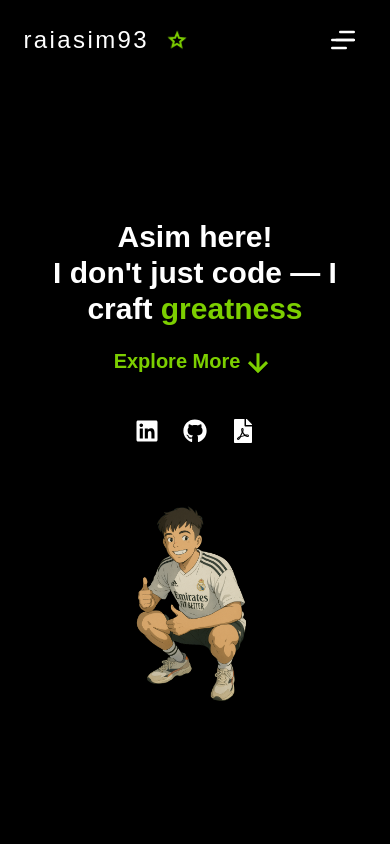
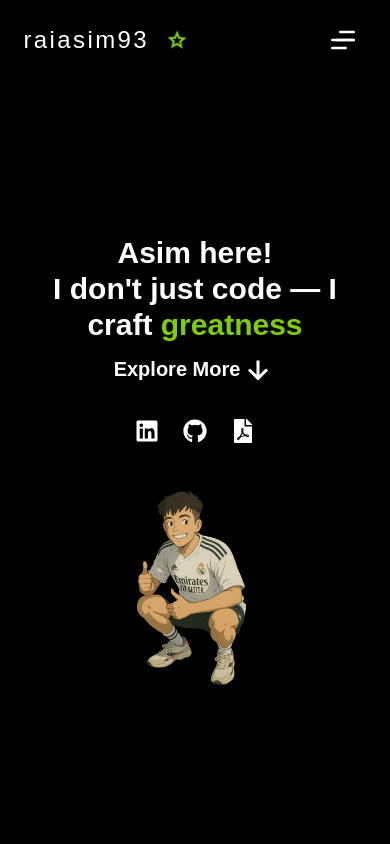
Before and after one commit to raiasim93/my-portfolio, a Next.js app: page / in a window 390 px wide. Shown: the top 844 px of the page. Built offline with nearby package versions, Linux system fonts and the light colour scheme.

Commit message:
Fix: reduce animation

```diff
--- a/src/components/modules/landing/HeroSection.tsx
+++ b/src/components/modules/landing/HeroSection.tsx
@@ -22,7 +22,7 @@ const HeroSection = () => {
    useEffect(()=> {
     if(arrowDownRef.current){
         gsap.to(arrowDownRef.current, {
-            y:5,
+            y:2,
             duration: 1,
             repeat: -1,
             ease: "sine.inOut",
@@ -33,7 +33,7 @@ const HeroSection = () => {
     return (
         <section className='bg-black bg- min-h-[calc(100vh-80px)]  w-full py-8 px-[6vw] 2xl:px-[16vw] flex flex-col gap-x-8 lg:flex-row justify-center items-center  text-4xl  '>
             {/* Text section */}
-            <div className='w-full mb-12 lg:mb-0 lg:w-1/2 flex flex-col text-center lg:text-left '>
+            <div className='w-full mb-8 lg:mb-0 lg:w-1/2 flex flex-col text-center lg:text-left '>
                 <div className=' w-full font-bold flex flex-col  justify-center lg:justify-start text-3xl  lg:text-5xl  mb-2 '>
                 <div> Asim here!</div>
                 <div>  I don&apos;t just code — I craft <span className='text-lime-500'>  greatness </span> </div>
@@ -45,7 +45,7 @@ const HeroSection = () => {
 
                 <div className='w-full flex flex-wrap gap-y-6 justify-center lg:justify-between items-center'>
                     {/* Explore More Button */}
-                    <div className=' flex font-semibold items-center  text-lime-500 px-6 lg:ps-0 lg:pe-6  py-2
+                    <div className=' flex font-semibold items-center  text-white px-6 lg:ps-0 lg:pe-6
                         transition-all duration-200  hover:cursor-pointer
                         text-xl lg:text-2xl whitespace-nowrap'>
                         Explore More
```
